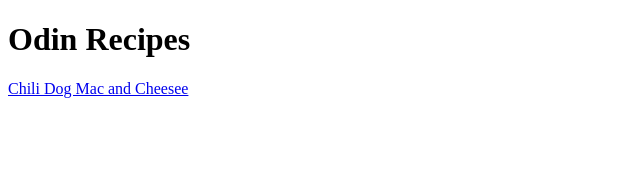
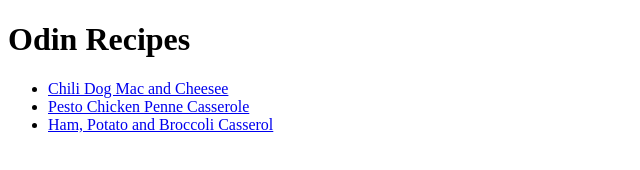
Before and after one commit to Ilushen/odin-recipes, a plain HTML site: page index.html in a window 1280 px wide. Shown: the whole page, without its empty margins (0-640 px from the left). Drawn offline with Linux system fonts and the light colour scheme.

Commit message:
fixing cassarole page minor issues on the layout and information

```diff
--- a/index.html
+++ b/index.html
@@ -7,6 +7,10 @@
 </head>
 <body>
     <h1>Odin Recipes</h1>
-    <a href="recipes/Macandcheese.html">Chili Dog Mac and Cheesee</a>
+    <ul>
+        <li><a href="recipes/Macandcheese.html">Chili Dog Mac and Cheesee</a></li>
+        <li><a href="recipes/pesto.html">Pesto Chicken Penne Casserole</a></li>
+        <li><a href="recipes/casserole.html">Ham, Potato and Broccoli Casserol</a></li>
+    </ul>
 </body>
 </html>
```
Also changed, not shown: recipes/casserole.html (+2 -1 lines), images/casserole.jpeg (added), images/pesto.jpeg (added).
